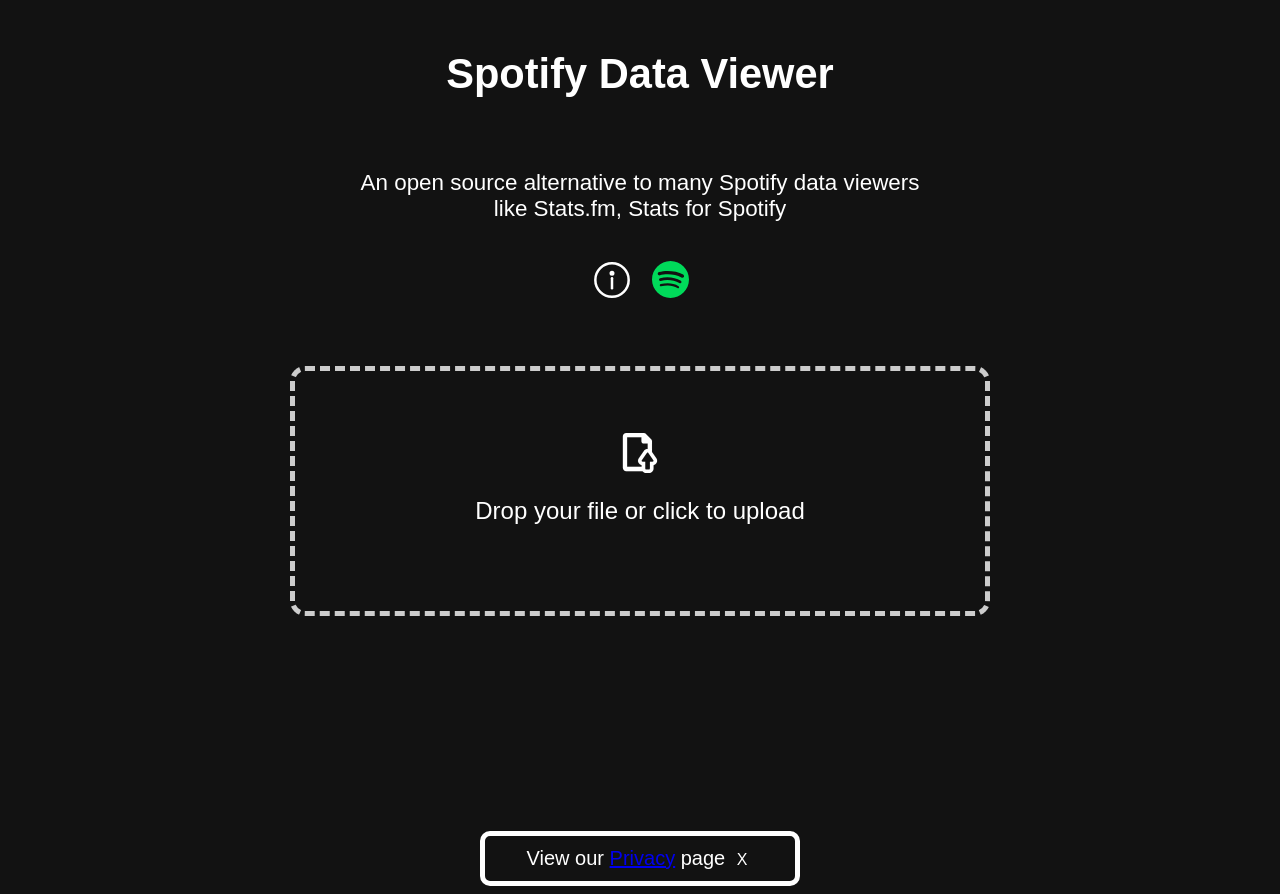
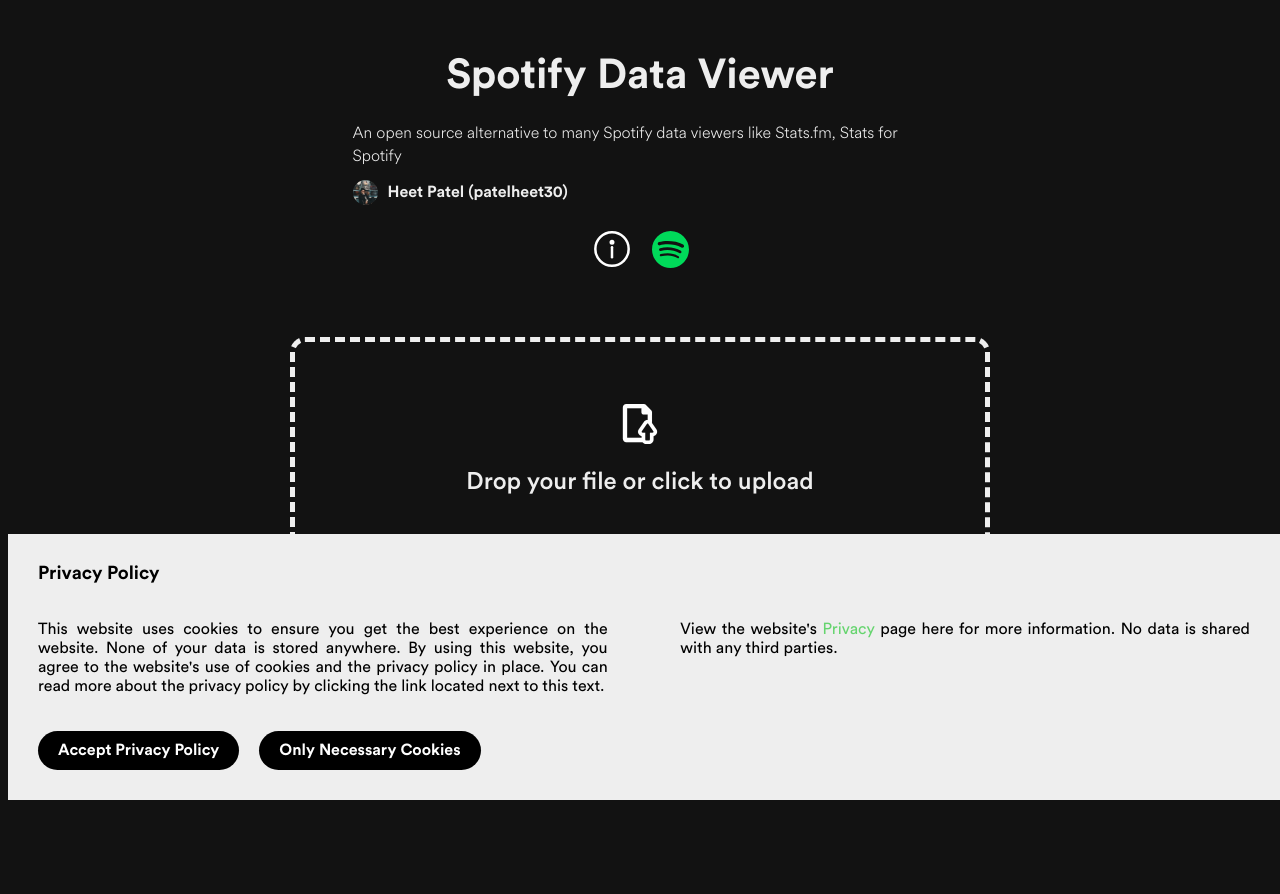
Before and after one commit to patelheet30/SpotiStats, a Flask app: page / in a window 1280 px wide. After the commit the page ends 800 px from the top, so only its background shows below. Run offline with Flask 3, Linux system fonts and the light colour scheme; some web fonts are replaced.

Commit message:
Updated site styling, added privacy details and improved user tracking
This commit includes major changes to CSS styling of the site to improve user interface and also includes usage of local resources over using online fonts for increased control and customization options.

Detailed explanation of changes:
- Added a vast number of fonts locally to replace the single online font that was previously used for more variety and control over the site's look.
- Altered various CSS styles such as color schemes, text alignments, and hover effects to make the site more visually appealing.
- Included animations within the privacy banner for a more interactive and engaging experience for the users.
- Added privacy details within the privacy banner to clearly communicate our privacy policies to the users.
- Started using cookies to track user's interaction with privacy policies and maintain their session.
- Altered Python code to accommodate and handle cookies.

Overall, the changes enhance the visual appeal, user interaction, and privacy details of the site with maintained user sessions.

```diff
--- a/app.py
+++ b/app.py
@@ -62,5 +62,10 @@ def success_page():
         return jsonify({'message': f"{e}"})
 
 
+@app.route('/privacy')
+def privacy():
+    return render_template('privacy.html')
+
+
 if __name__ == '__main__':
     app.run(debug=True)
--- a/static/css/index.css
+++ b/static/css/index.css
@@ -1,14 +1,38 @@
-@import url(https://db.onlinewebfonts.com/c/01173b246d9d9ea808ea75a26b3b61bb?family=CircularSpotifyTxT-Black);
-
 body {
-    color: #ffffff;
+    color: #eeeeee;
     background-color: #121212;
 }
 
-h1 {
+@font-face {
+    font-family: "CircularSpotifyNormal";
+    src: url('/static/fonts/CircularStd-Black.otf');
+    format('opentype');
+}
+@font-face {
+    font-family: "CircularSpotifyBold";
+    src: url('/static/fonts/CircularStd-Bold.otf');
+    format('opentype');
+}
+@font-face {
+    font-family: "CircularSpotifyBook";
+    src: url('/static/fonts/CircularStd-Book.otf');
+    format('opentype');
+}
+@font-face {
+    font-family: "CircularSpotifyLight";
+    src: url('/static/fonts/CircularStd-Light.otf');
+    format('opentype');
+}
+@font-face {
+    font-family: "CircularSpotifyMedium";
+    src: url('/static/fonts/CircularStd-Medium.otf');
+    format('opentype');
+}
+
+#h1-text {
     font-size: 2.6em;
-    font-family: "CircularSpotifyTxT-Black", Circular, sans-serif;
-    margin: 50px auto;
+    font-family: "CircularSpotifyBold", Circular, sans-serif;
+    margin: 50px auto 5px;
     display: flex;
     justify-content: center;
     align-items: center;
@@ -16,27 +40,45 @@ h1 {
 }
 
 #info{
-    font-size: 1.4em;
-    font-family: "CircularSpotifyTxT-Black", Circular, sans-serif;
+    font-size: medium;
+    font-family: "CircularSpotifyLight", Circular, sans-serif;
     display: flex;
     flex-direction: column;
     justify-content: center;
-    align-items: center;
-    text-align: center;
-    margin: 5px auto;
+    margin: 5px auto 1px;
+    text-align: left;
     max-width: 575px;
 }
 
-#icons {
-    font-size: 1.4em;
-    font-family: "CircularSpotifyTxT-Black", Circular, sans-serif;
+#my-profile{
+    font-size: medium;
+    font-family: "CircularSpotifyBold", Circular, sans-serif;
+    display: flex;
+    align-items: center;
+}
+
+#info-desc p{
+    margin-bottom: 0;
+}
+
+#circle-pfp{
+    border-radius: 50%;
+    margin-right: 10px;
     display: flex;
     justify-content: center;
     align-items: center;
     text-align: center;
 }
 
-/* Tooltip container */
+#icons {
+    font-size: 1.4em;
+    font-family: "CircularSpotifyLight", Circular, sans-serif;
+    display: flex;
+    justify-content: center;
+    align-items: center;
+    text-align: center;
+}
+
 .tooltip-container {
     position: relative;
     display: inline-block;
@@ -44,11 +86,10 @@ h1 {
     margin: 10px;
 }
 
-/* Tooltip text */
 .tooltip-text {
     visibility: hidden;
     background-color: #555;
-    color: #fff;
+    color: #eeeeee;
     text-align: center;
     border-radius: 6px;
     padding: 5px 10px;
@@ -61,24 +102,22 @@ h1 {
     transition: opacity 0.3s;
 }
 
-/* Tooltip text on hover */
 .tooltip-container:hover .tooltip-text {
     visibility: visible;
     opacity: 1;
 }
 
-/* Image hover effect */
 .hover-enlarge:hover {
     transform: scale(1.1);
     transition: transform 0.3s ease-in-out;
 }
 
 #drop-area{
-    border: 5px dashed #ccc;
+    border: 5px dashed #eeeeee;
     border-radius: 15px;
     margin: 50px auto;
     padding: 20px;
-    font-family: "CircularSpotifyTxT-Black", Circular, sans-serif;
+    font-family: "CircularSpotifyMedium", Circular, sans-serif;
     font-size: 1.5em;
     display: flex;
     flex-direction: column;
@@ -96,43 +135,92 @@ h1 {
 }
 
 #privacy-banner-container {
-    display: none;
+    position: fixed;
+    bottom: -200px;
 }
 
 #privacy-banner {
-    background-color: #121212;
-    color: #ffffff;
-    padding: 5px;
-    font-size: 20px;
-    font-family: "CircularSpotifyTxT-Black", Circular, sans-serif;
+    padding: 10px;
+    background-color: #eeeeee;
+}
+
+@keyframes fade-out {
+    from { opacity: 1; }
+    to { opacity: 0; }
+}
+
+@keyframes slide-up {
+    100% { bottom: 0; }
+}
+
+.fade-out {
+    animation-name: fade-out;
+}
+
+.slide-up {
+    animation-name: slide-up;
+}
+
+#privacy-banner-text{
+    display: flex;
+    flex-direction: column;
+    font-family: "CircularSpotifyBook", Circular, sans-serif;
+    color: #000000;
+    align-items: flex-start;
+}
+
+#privacy-banner-text h3{
+    font-family: "CircularSpotifyBold", Circular, sans-serif;
+    padding-left:20px;
+}
+
+#privacy-banner-text a{
+    color: #65d46e;
+    text-decoration: none;
+}
+
+#privacy-banner-text a:hover{
+    text-decoration: underline;
+}
+
+#main-privacy-banner-text {
+    display: flex;
+    justify-content: space-around;
+    padding: 0 20px 19px 20px;
+}
+
+.privacy-text {
+    flex-basis: 48%;
+    text-align: justify;
+}
+
+.privacy-text:first-of-type{
+    margin-right: 6%;
+}
+
+#close-privacy, #accept-necessary {
+    font-family: "CircularSpotifyBold", Circular, sans-serif;
+    display: inline-block;
+    font-size: 16px;
+    color: white;
+    background-color: black;
+    border: none;
+    padding: 10px 20px;
+    border-radius: 30px;
+    cursor: pointer;
+    text-align: center;
+    text-decoration: none;
+    margin-left: 20px;
+    margin-bottom: 20px;
+}
+
+#close-privacy:hover, #accept-necessary:hover {
+    background-color: #868686;
+}
+
+#buttons {
     display: flex;
     justify-content: center;
     align-items: center;
     text-align: center;
-    z-index: 999;
-    border: 5px solid white;
-    margin-top: 17%;
-    margin-left: auto;
-    margin-right: auto;
-    height: 35px;
-    width: 300px;
-    border-radius: 10px;
 }
-
-#close-privacy {
-    background-color: #121212;
-    color: #ffffff;
-    border: none;
-    cursor: pointer;
-    text-align: center;
-    text-decoration: none; /* Remove underline */
-    display: inline-block;
-    font-size: 16px;
-    margin: auto auto;
-    transition-duration: 0.4s; /* Transition effect */
-}
-
-#close-privacy:hover {
-    background-color: #555; /* White background */
-    color: #ffffff; /* Red text during hover */
-}
--- a/templates/index.html
+++ b/templates/index.html
@@ -5,9 +5,15 @@
     <link rel="stylesheet" href="{{ url_for('static', filename='css/index.css') }}">
 </head>
 <body>
-    <h1>Spotify Data Viewer</h1>
+    <h1 id="h1-text">Spotify Data Viewer</h1>
     <div id="info">
-        <p>An open source alternative to many Spotify data viewers like Stats.fm, Stats for Spotify</p>
+        <div id="info-desc">
+            <p>An open source alternative to many Spotify data viewers like Stats.fm, Stats for Spotify</p>
+        </div>
+        <div id="my-profile">
+            <img id="circle-pfp" src="{{ url_for('static', filename='assets/patelheet30pfp.webp') }}" alt="Heet Patel's Logo" width="25" height="25">
+            <p>Heet Patel (patelheet30)</p>
+        </div>
     </div>
     <div id="icons">
         <div class="tooltip-container">
@@ -22,16 +28,33 @@
         </div>
     </div>
     <div id="drop-area">
-        <img src="{{ url_for('static', filename='assets/upload.svg') }}" alt="Upload Icon" width="40" height="40">
+        <img src="{{ url_for('static', filename='assets/upload.svg') }}" alt="Upload SVG" width="40" height="40">
         <p class="drop-area-text">Drop your file or click to upload</p>
         <input type="file" id="file-input" style="display: none;" accept=".json" multiple>
     </div>
 
     <div id="privacy-banner-container">
-        <div id="privacy-banner" >
+        <div id="privacy-banner">
             <div>
-                View our <a href="/privacy">Privacy</a> page
-                <button id="close-privacy">X</button>
+                <div id="privacy-banner-text">
+                    <h3>Privacy Policy</h3>
+                    <div id="main-privacy-banner-text">
+                        <p class="privacy-text">
+                            This website uses cookies to ensure you get the best experience on the website.
+                            None of your data is stored anywhere. By using this website, you agree to the
+                            website's use of cookies and the privacy policy in place. You can read more
+                            about the privacy policy by clicking the link located next to this text.
+                        </p>
+                        <p class="privacy-text">
+                            View the website's <a href="{{ url_for('privacy') }}" target="_blank">Privacy</a> page here for more information.
+                            No data is shared with any third parties.
+                        </p>
+                    </div>
+                    <div id="buttons">
+                        <button id="close-privacy">Accept Privacy Policy</button>
+                        <button id="accept-necessary">Only Necessary Cookies</button>
+                    </div>
+                </div>
             </div>
         </div>
     </div>
@@ -42,17 +65,35 @@
             const privacyBannerAcknowledged = document.cookie.split(';').some((item) => item.trim().startsWith('privacy-banner-accepted='));
             const privacyBanner = document.getElementById('privacy-banner-container');
             const dismissButton = document.getElementById('close-privacy');
+            const necessaryButton = document.getElementById('accept-necessary');
 
             if (!privacyBannerAcknowledged) {
-                privacyBanner.style.display = 'block';
+                privacyBanner.style.animationDuration = '1.5s';
+                privacyBanner.classList.add('slide-up');
+                privacyBanner.style.animationFillMode = 'forwards';
+            } else {
+                privacyBanner.style.display = 'none';
             }
 
-            dismissButton.onclick = () => {
+            const closeBanner = () => {
                 const date = new Date();
-                date.setFullYear(date.getFullYear() + 1);
+                date.setDate(date.getDate() + 7);
                 document.cookie = `privacy-banner-accepted=true; expires=${date.toUTCString()};path=/`;
-                privacyBanner.style.display = 'none';
+                let fadeEffect = setInterval(() => {
+                    if (!privacyBanner.style.opacity) {
+                        privacyBanner.style.opacity = 1;
+                    }
+                    if (privacyBanner.style.opacity > 0) {
+                        privacyBanner.style.opacity -= 0.1;
+                    } else {
+                        clearInterval(fadeEffect);
+                        privacyBanner.style.display = 'none';
+                    }
+                }, 30);
             };
+
+            dismissButton.onclick = closeBanner;
+            necessaryButton.onclick = closeBanner;
         };
     </script>
     <script src="{{ url_for('static', filename='js/upload.js') }}"></script>
```
Also changed, not shown: static/css/privacy.css (+82 -0 lines), templates/privacy.html (+42 -1 lines), static/assets/patelheet30pfp.webp (added), static/fonts/CircularStd-Black.otf (added), static/fonts/CircularStd-BlackItalic.otf (added), static/fonts/CircularStd-Bold.otf (added), static/fonts/CircularStd-BoldItalic.otf (added), static/fonts/CircularStd-Book.otf (added), static/fonts/CircularStd-BookItalic.otf (added), static/fonts/CircularStd-Light Italic.otf (added), static/fonts/CircularStd-Light.otf (added), static/fonts/CircularStd-Medium.otf (added), static/fonts/CircularStd-MediumItalic.otf (added).
